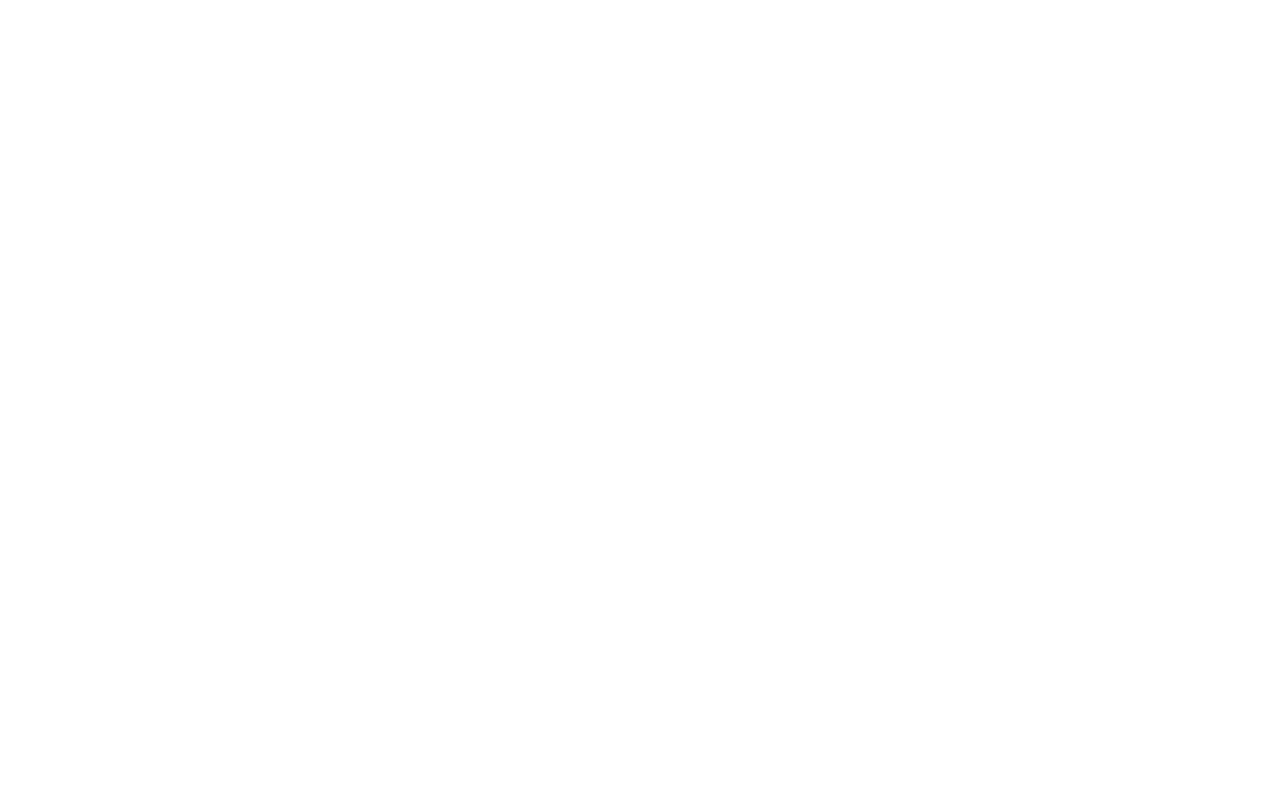
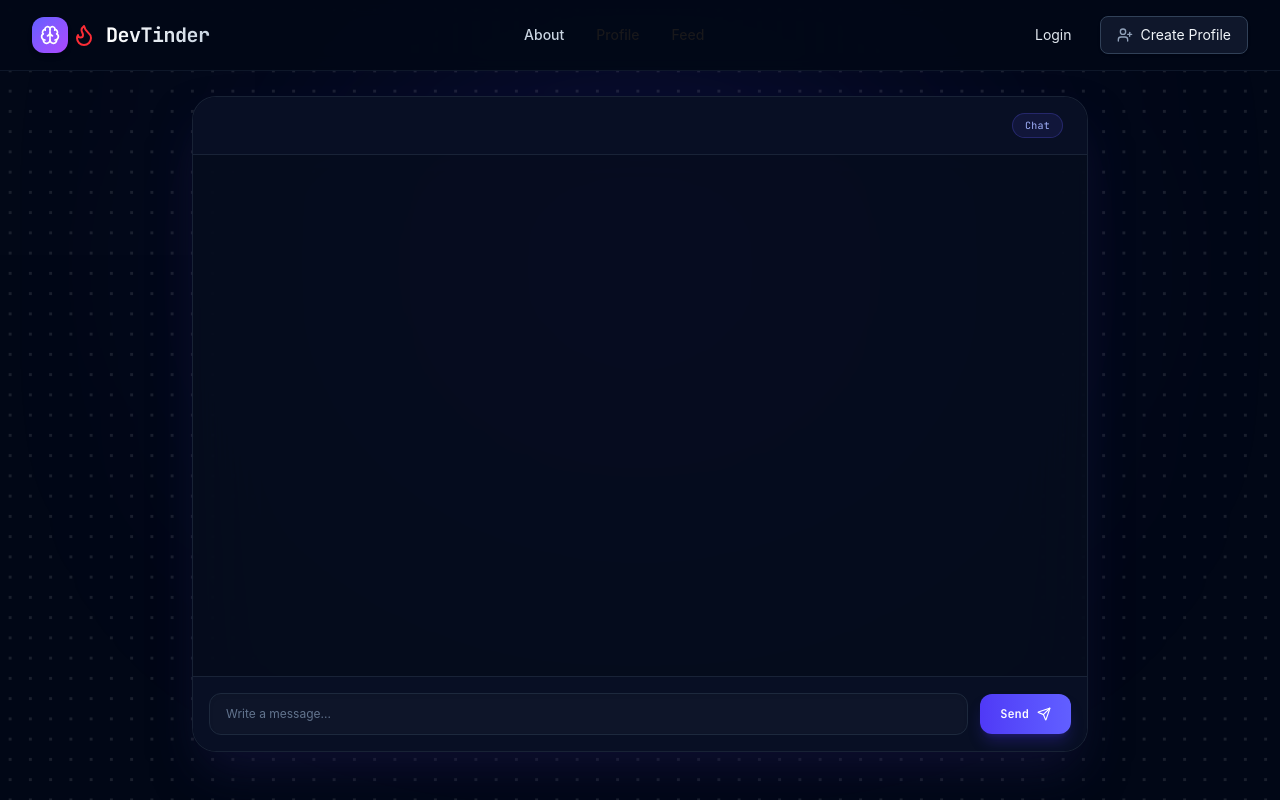
Before and after one commit to iamkeshavSharma19/DevTinder, a React (Vite) app in the folder Frontend/: page /chat/1 in a window 1280 px wide. Before the commit this address had no page. Built offline with nearby package versions, Linux system fonts and the light colour scheme; no server answers.

Commit message:
Chat Window UI Basic Completed

```diff
--- a/Frontend/src/App.jsx
+++ b/Frontend/src/App.jsx
@@ -12,6 +12,7 @@
 import Requests from "./components/Requests";
 import Signup from "./components/Signup";
 import Premium from "./components/Premium";
+import Chat from "./components/Chat";
 
 const App = () => {
   return (
@@ -28,7 +29,8 @@
               <Route path="/connections" element={<Connections />} />
               <Route path="requests" element={<Requests />} />
               <Route path="/signup" element={<Signup />} />
-              <Route path="premium" element={<Premium />} />
+              <Route path="/premium" element={<Premium />} />
+              <Route path="/chat/:targetUserId" element={<Chat />} />
             </Route>
           </Routes>
         </BrowserRouter>
--- /dev/null
+++ b/Frontend/src/components/Chat.jsx
@@ -0,0 +1,88 @@
+import { useParams } from "react-router-dom";
+import { Send } from "lucide-react";
+import { useState } from "react";
+
+const Chat = () => {
+  const { targetUserId } = useParams();
+
+  const [messages, setMessages] = useState([
+    {
+      text: "Hello",
+    },
+  ]);
+
+  return (
+    <div className="relative min-h-screen w-full bg-[#020817] text-white overflow-y-auto pt-20 pb-12 flex flex-col items-center justify-center p-4 font-sans">
+      {/* Animated Dot Grid Background */}
+      <div
+        className="fixed inset-0 z-0 pointer-events-none bg-[radial-gradient(#ffffff33_1.5px,#020817_1.5px)] bg-size-[20px_20px]"
+        style={{
+          animation: "pulseGrid 30s cubic-bezier(0.4, 0, 0.6, 1) infinite",
+        }}
+      />
+
+      {/* Enhanced Ambient Glow Effect */}
+      <div className="fixed top-1/3 left-1/2 -translate-x-1/2 -translate-y-1/2 w-150 h-95 bg-indigo-600/20 rounded-full blur-[150px] pointer-events-none" />
+
+      {/* CSS Animation Keyframes */}
+      <style>{`
+        @keyframes pulseGrid {
+          0%, 100% {
+            background-size: 18px 18px;
+            opacity: 0.35;
+          }
+          50% {
+            background-size: 26px 26px;
+            opacity: 0.85;
+          }
+        }
+      `}</style>
+
+      {/* Pure Central Chat UI Container (Increased Width & Height) */}
+      <div className="relative z-10 w-full max-w-4xl h-[82vh] min-h-100 bg-[#070d1e]/85 border border-slate-800/80 hover:border-indigo-500/30 rounded-3xl backdrop-blur-2xl shadow-2xl shadow-indigo-950/50 flex flex-col overflow-hidden transition-all duration-300 mt-4">
+        {/* Chat Header */}
+        <div className="px-6 py-4 border-b border-slate-800/80 bg-[#091026]/90 flex items-center justify-between backdrop-blur-xl">
+          <div className="flex items-center gap-3">
+            <div className="relative"></div>
+            <div>
+              <div className="flex items-center gap-2"></div>
+              <p className="text-[11px] text-slate-400 flex items-center gap-1 font-['JetBrains_Mono']"></p>
+            </div>
+          </div>
+
+          <span className="text-[10px] px-3 py-1 rounded-full bg-indigo-500/10 border border-indigo-500/25 text-indigo-300 font-['JetBrains_Mono'] tracking-wide">
+            Chat
+          </span>
+        </div>
+
+        {/* Chat Messages UI Body */}
+        <div className="flex-1 overflow-y-auto p-6 sm:p-8 space-y-6">
+          <div className="text-center my-1"></div>
+
+          {/* Incoming Message UI Container */}
+
+          {/* Outgoing Message UI Container */}
+          <div className="flex flex-col items-end"></div>
+        </div>
+
+        {/* Chat Input Footer UI */}
+        <div className="p-4 border-t border-slate-800/80 bg-[#091026]/90 flex items-center gap-3 backdrop-blur-xl">
+          <input
+            type="text"
+            placeholder="Write a message..."
+            className="flex-1 bg-slate-900/90 border border-slate-800 rounded-xl px-4 py-3 text-xs text-white placeholder-slate-500 focus:outline-none focus:border-indigo-500/60 transition shadow-inner"
+          />
+          <button
+            type="button"
+            className="px-5 py-3 rounded-xl bg-linear-to-r from-indigo-600 to-indigo-500 hover:opacity-95 text-white font-semibold text-xs transition active:scale-95 flex items-center gap-2 font-['JetBrains_Mono'] shadow-lg shadow-indigo-600/25"
+          >
+            <span>Send</span>
+            <Send className="w-3.5 h-3.5" />
+          </button>
+        </div>
+      </div>
+    </div>
+  );
+};
+
+export default Chat;
--- a/Frontend/src/components/Connections.jsx
+++ b/Frontend/src/components/Connections.jsx
@@ -3,6 +3,7 @@
 import { useEffect } from "react";
 import { useDispatch, useSelector } from "react-redux";
 import { addConnections } from "../utils/connectionSlice";
+import { Link } from "react-router-dom";
 
 const Connections = () => {
   const connections = useSelector((store) => store.connections);
@@ -110,9 +111,11 @@
                     </h3>
 
                     {/* Scaled Button */}
-                    <button className="self-center sm:self-auto px-6 py-2.5 rounded-xl bg-indigo-600/20 border border-indigo-500/30 hover:bg-indigo-600 hover:border-indigo-500 text-indigo-300 hover:text-white text-sm font-semibold font-['JetBrains_Mono'] transition-all duration-200 cursor-pointer">
-                      Chat
-                    </button>
+                    <Link to={"/chat/" + _id}>
+                      <button className="self-center sm:self-auto px-6 py-2.5 rounded-xl bg-indigo-600/20 border border-indigo-500/30 hover:bg-indigo-600 hover:border-indigo-500 text-indigo-300 hover:text-white text-sm font-semibold font-['JetBrains_Mono'] transition-all duration-200 cursor-pointer">
+                        Chat
+                      </button>
+                    </Link>
                   </div>
 
                   {/* Age & Gender Tag */}
--- a/Frontend/src/utils/constants.js
+++ b/Frontend/src/utils/constants.js
@@ -36,5 +36,5 @@
   },
 ];
 
-export const BASE_URL = "/api";
-// export const BASE_URL = "http://localhost:7777";
+// export const BASE_URL = "/api";
+export const BASE_URL = "http://localhost:7777";
```
Also changed, not shown: 1 other file (tests, documents, lock files or other folders).
